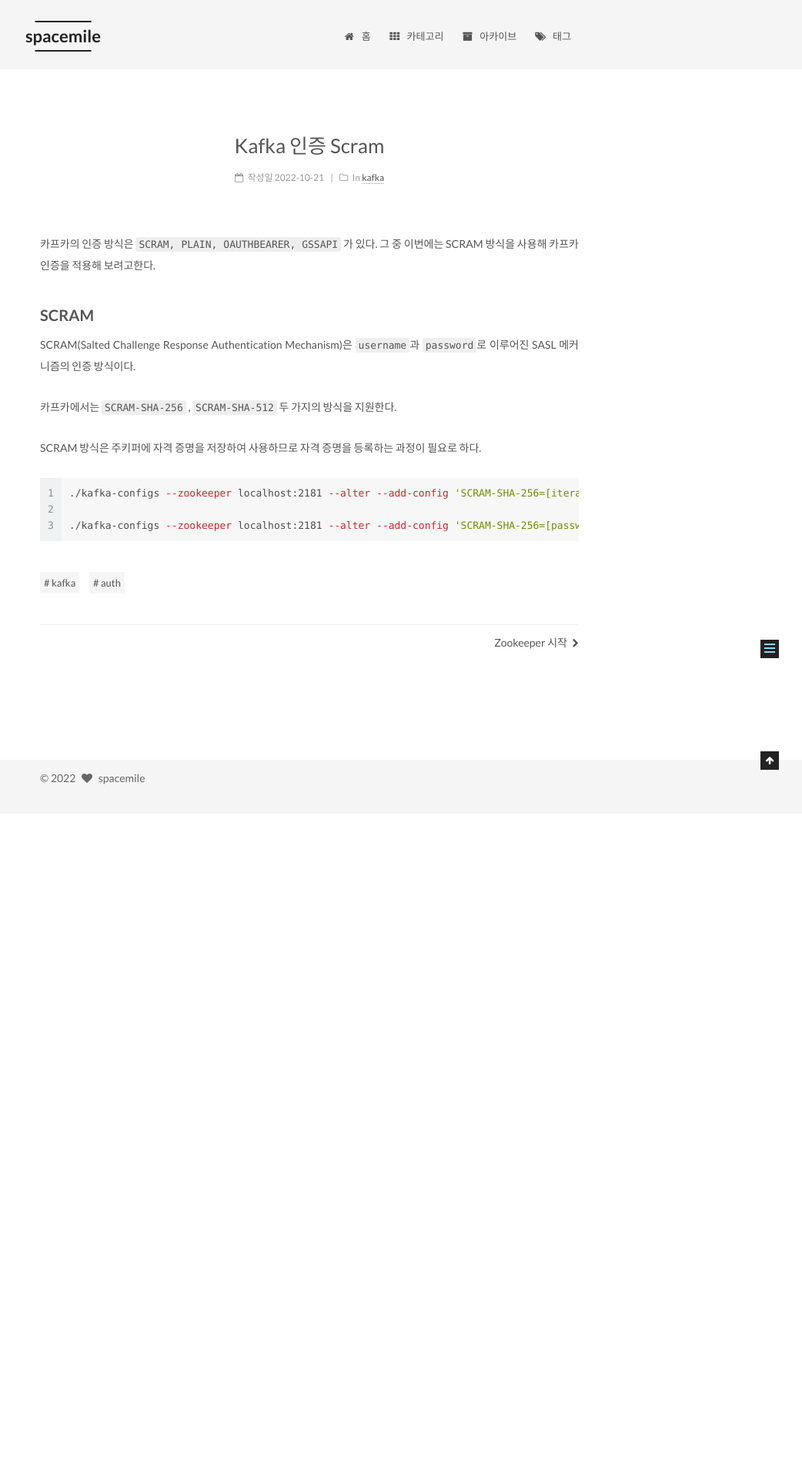
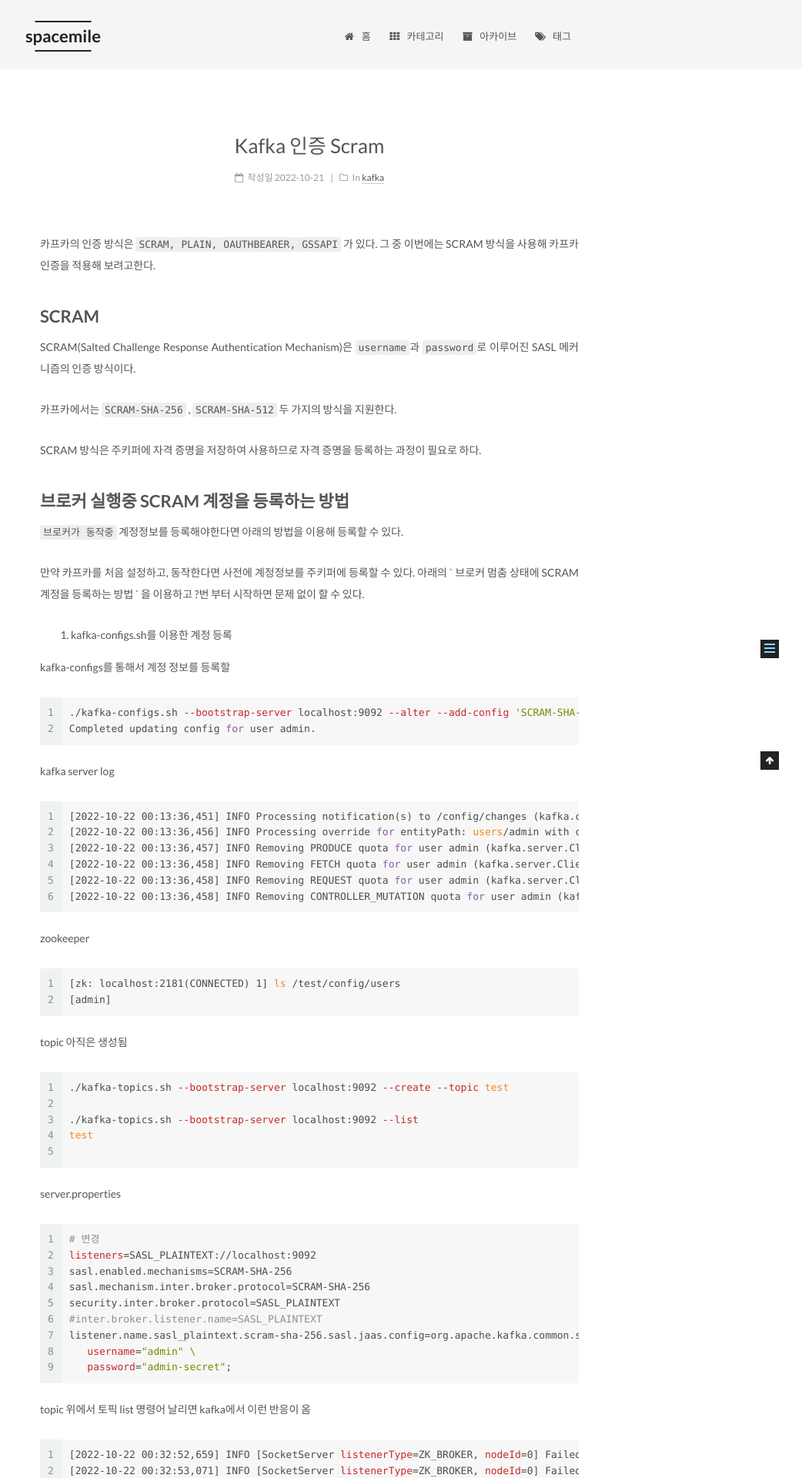
Before and after one commit to spacemile/spacemile.github.io, a Jekyll site: the page built from _posts/2022-10-21-kafka-sasl-scram.md, in a window 1280 px wide. Shown: the top 1920 px of the page at 77% size, without its empty margins (238-1280 px from the left). Built offline with Jekyll 4.4.1, drawn with Linux system fonts in a browser that asks for light colours; before the commit the page ends 1057 px from its top, so only the background shows below that; some of the changed text lies outside the part shown.

Commit message:
Update 2022-10-21-kafka-sasl-scram.md

````diff
--- a/_posts/2022-10-21-kafka-sasl-scram.md
+++ b/_posts/2022-10-21-kafka-sasl-scram.md
@@ -10,7 +10,7 @@ tags:
 
 카프카의 인증 방식은 `SCRAM, PLAIN, OAUTHBEARER, GSSAPI` 가 있다. 그 중 이번에는 SCRAM 방식을 사용해 카프카 인증을 적용해 보려고한다.
 
-### SCRAM
+## SCRAM
 
 SCRAM(Salted Challenge Response Authentication Mechanism)은 `username`과 `password`로 이루어진 SASL 메커니즘의 인증 방식이다.
 
@@ -18,6 +18,100 @@ SCRAM(Salted Challenge Response Authentication Mechanism)은 `username`과 `pass
 
 SCRAM 방식은 주키퍼에 자격 증명을 저장하여 사용하므로 자격 증명을 등록하는 과정이 필요로 하다.
 
+
+## 브로커 실행중 SCRAM 계정을 등록하는 방법
+
+`브로커가 동작중` 계정정보를 등록해야한다면 아래의 방법을 이용해 등록할 수 있다.
+
+만약 카프카를 처음 설정하고, 동작한다면 사전에 계정정보를 주키퍼에 등록할 수 있다. 아래의 ` 브로커 멈춤 상태에 SCRAM 계정을 등록하는 방법 ` 을 이용하고 ?번 부터 시작하면 문제 없이 할 수 있다.
+
+
+1. kafka-configs.sh를 이용한 계정 등록
+
+kafka-configs를 통해서 계정 정보를 등록할
+
+```bash
+./kafka-configs.sh --bootstrap-server localhost:9092 --alter --add-config 'SCRAM-SHA-256=[password=admin-secret],SCRAM-SHA-512=[password=admin-secret]' --entity-type users --entity-name admin
+Completed updating config for user admin.
+```
+
+kafka server log
+
+```bash
+[2022-10-22 00:13:36,451] INFO Processing notification(s) to /config/changes (kafka.common.ZkNodeChangeNotificationListener)
+[2022-10-22 00:13:36,456] INFO Processing override for entityPath: users/admin with config: HashMap(SCRAM-SHA-512 -> [hidden], SCRAM-SHA-256 -> [hidden]) (kafka.server.DynamicConfigManager)
+[2022-10-22 00:13:36,457] INFO Removing PRODUCE quota for user admin (kafka.server.ClientQuotaManager)
+[2022-10-22 00:13:36,458] INFO Removing FETCH quota for user admin (kafka.server.ClientQuotaManager)
+[2022-10-22 00:13:36,458] INFO Removing REQUEST quota for user admin (kafka.server.ClientRequestQuotaManager)
+[2022-10-22 00:13:36,458] INFO Removing CONTROLLER_MUTATION quota for user admin (kafka.server.ControllerMutationQuotaManager)
+```
+
+zookeeper
+
+```bash
+[zk: localhost:2181(CONNECTED) 1] ls /test/config/users
+[admin]
+```
+
+topic 아직은 생성됨
+
+```bash
+./kafka-topics.sh --bootstrap-server localhost:9092 --create --topic test
+
+./kafka-topics.sh --bootstrap-server localhost:9092 --list
+test
+
+```
+
+server.properties
+
+```bash
+# 변경
+listeners=SASL_PLAINTEXT://localhost:9092
+sasl.enabled.mechanisms=SCRAM-SHA-256
+sasl.mechanism.inter.broker.protocol=SCRAM-SHA-256
+security.inter.broker.protocol=SASL_PLAINTEXT
+#inter.broker.listener.name=SASL_PLAINTEXT
+listener.name.sasl_plaintext.scram-sha-256.sasl.jaas.config=org.apache.kafka.common.security.scram.ScramLoginModule required \
+   username="admin" \
+   password="admin-secret";
+```
+
+topic 위에서 토픽 list 명령어 날리면 kafka에서 이런 반응이 옴
+
+```bash
+[2022-10-22 00:32:52,659] INFO [SocketServer listenerType=ZK_BROKER, nodeId=0] Failed authentication with /127.0.0.1 (Unexpected Kafka request of type METADATA during SASL handshake.) (org.apache.kafka.common.network.Selector)
+[2022-10-22 00:32:53,071] INFO [SocketServer listenerType=ZK_BROKER, nodeId=0] Failed authentication with /127.0.0.1 (Unexpected Kafka request of type METADATA during SASL handshake.) (org.apache.kafka.common.network.Selector)
+[2022-10-22 00:32:53,481] INFO [SocketServer listenerType=ZK_BROKER, nodeId=0] Failed authentication with /127.0.0.1 (Unexpected Kafka request of type METADATA during SASL handshake.) (org.apache.kafka.common.network.Selector)
+[2022-10-22 00:32:53,892] INFO [SocketServer listenerType=ZK_BROKER, nodeId=0] Failed authentication with /127.0.0.1 (Unexpected Kafka request of type METADATA during SASL handshake.) (org.apache.kafka.common.network.Selector)
+[
+```
+
+client 설정을 해야함
+
+```bash
+vi client.properties
+
+# 아래의 내용을 입력
+sasl.mechanism=SCRAM-SHA-256
+security.protocol=SASL_PLAINTEXT
+sasl.jaas.config=org.apache.kafka.common.security.scram.ScramLoginModule required \
+  username="admin" \
+  password="admin-secret";
+
+:wq!
+```
+
+그리고 토픽 리스트 찍어보기
+
+```bash
+./kafka-topics.sh --bootstrap-server localhost:9092 --list --command-config client.properties
+test
+```
+
+
+## 브로커 멈춤 상태에 주키퍼에 등록하는 방법
+
 ```bash
 ./kafka-configs --zookeeper localhost:2181 --alter --add-config 'SCRAM-SHA-256=[iterations=8192,password=alice-secret],SCRAM-SHA-512=[password=alice-secret]' --entity-type users --entity-name alice
 
````
